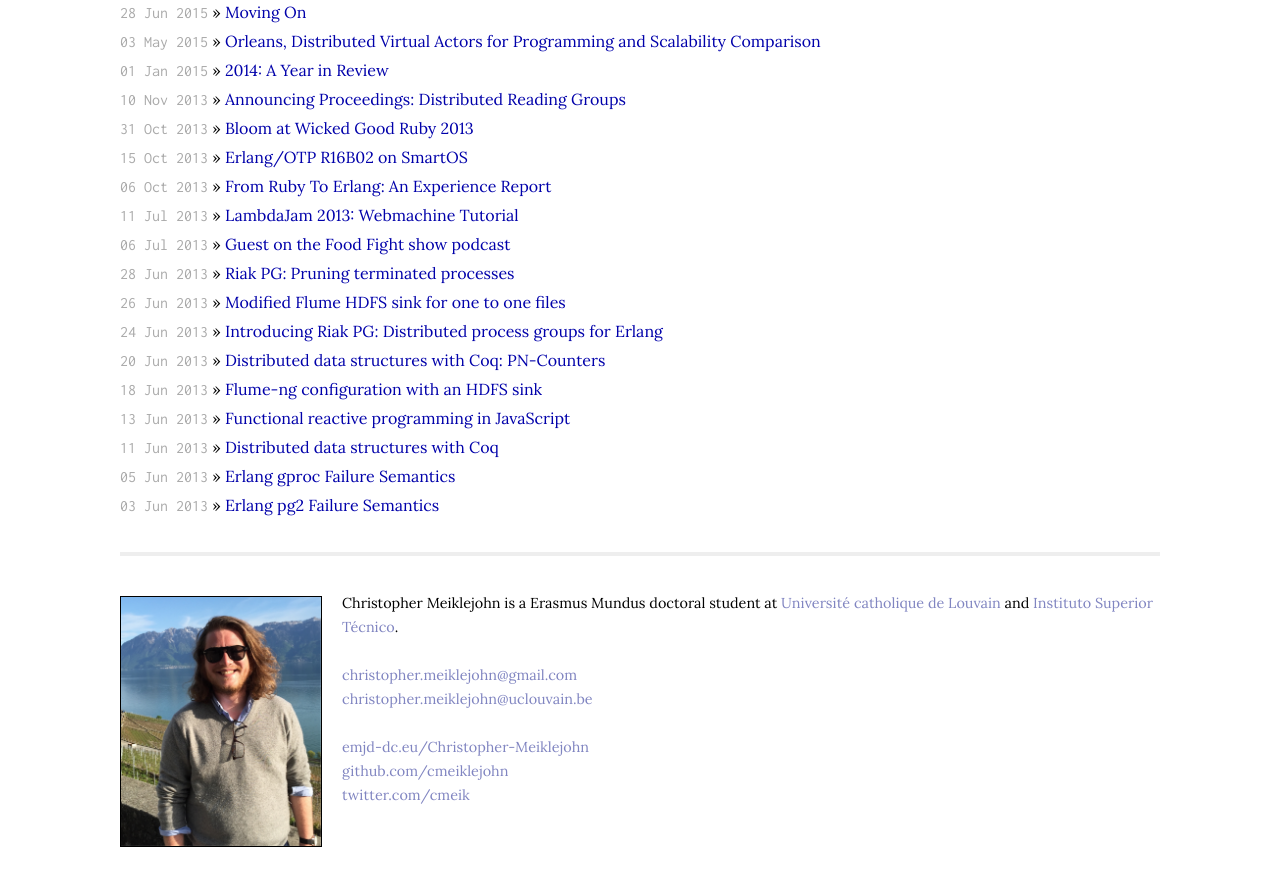
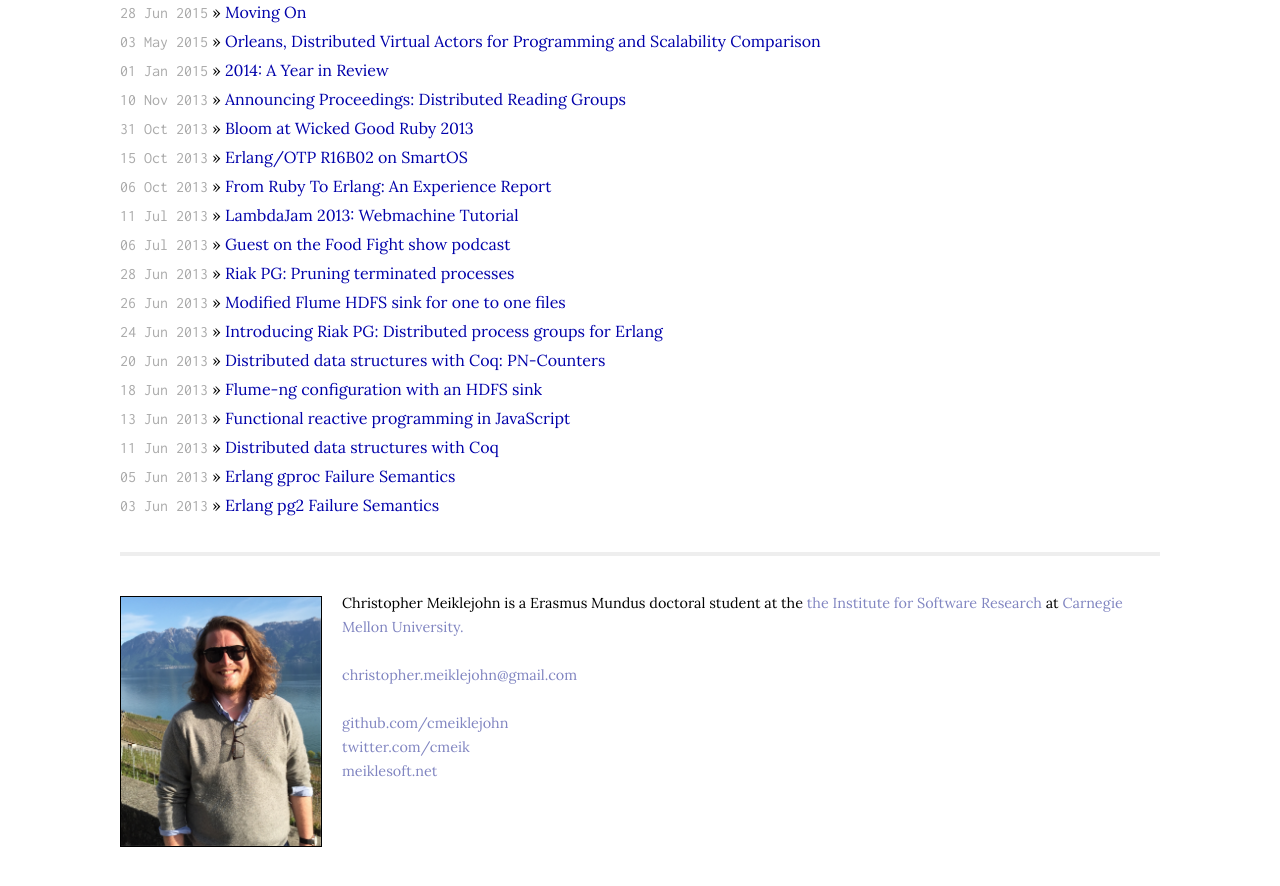
Before and after one commit to cmeiklejohn/cmeiklejohn.github.io, a Jekyll site: the page built from index.html, in a window 1280 px wide and 900 px high, scrolled down 1770 px. Shown: the top 886 px of the window. Built offline with Jekyll 4.4.1, drawn with Linux system fonts in a browser that asks for light colours.

Commit message:
Add cmu.

```diff
--- a/_layouts/default.html
+++ b/_layouts/default.html
@@ -48,16 +48,14 @@
                 <div class="bio">
                   <p>
                     Christopher Meiklejohn is a Erasmus Mundus doctoral
-                    student at <a
-                     href="https://www.uclouvain.be/index.html">Université
-                     catholique de Louvain</a> and <a href="https://tecnico.ulisboa.pt/en/">Instituto Superior Técnico</a>.<br/>
+                    student at the <a href="http://www.isri.cmu.edu/">the Institute for Software Research</a> at <a href="http://cmu.edu">Carnegie Mellon University.</a>
+                    <br/>
                     <br/>
                     <a href="mailto:christopher.meiklejohn@gmail.com">christopher.meiklejohn@gmail.com</a><br />
-                    <a href="mailto:christopher.meiklejohn@uclouvain.be">christopher.meiklejohn@uclouvain.be</a><br />
                     <br/>
-                    <a href="http://emjd-dc.eu/Christopher-Meiklejohn/">emjd-dc.eu/Christopher-Meiklejohn</a><br />
                     <a href="http://github.com/cmeiklejohn/">github.com/cmeiklejohn</a><br />
                     <a href="http://twitter.com/cmeik/">twitter.com/cmeik</a><br />
+                    <a href="http://meiklesoft.net/">meiklesoft.net</a><br />
                     </p>
                 </div>
               </div>
```
